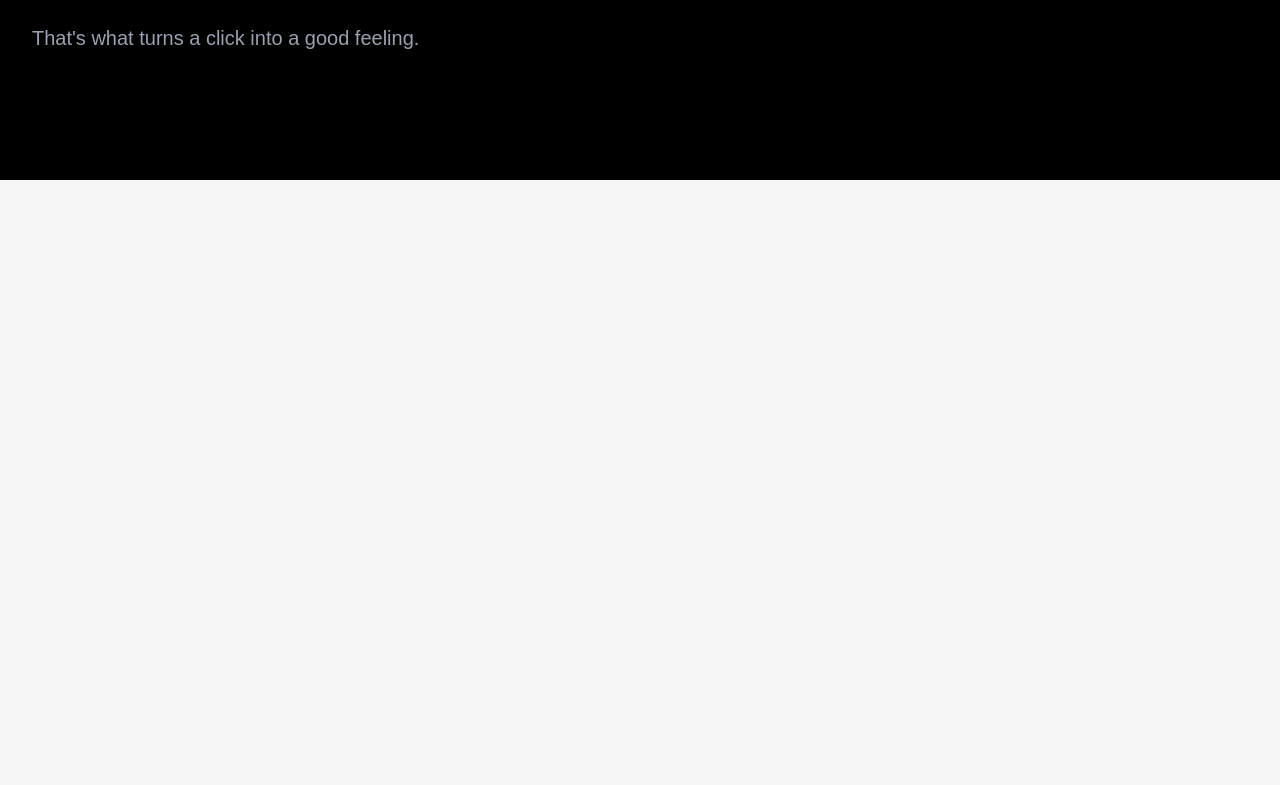
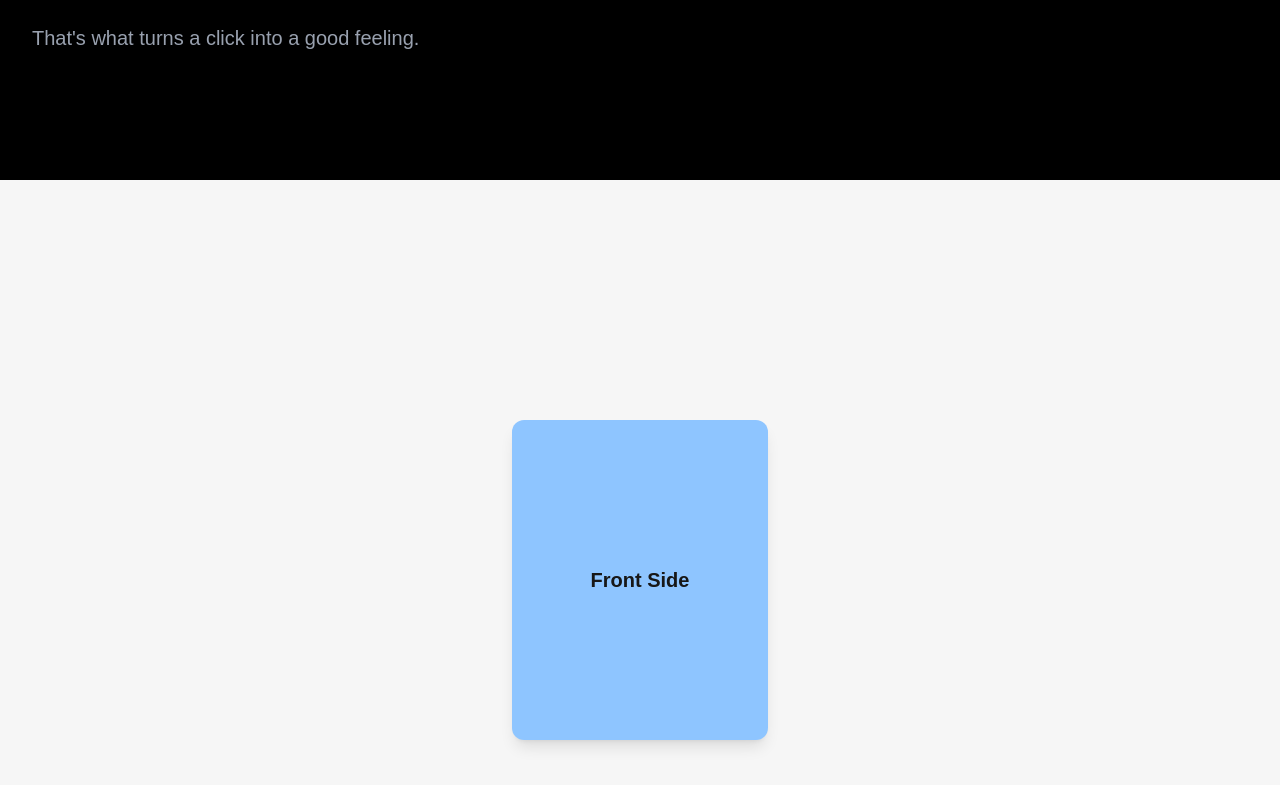
Before and after one commit to imranprof/anivio-portfolio, a Next.js app: page / in a window 1280 px wide. Shown: the part 1719-2504 px from the top of the page. Before the commit the page ends 1899 px from the top, so only its background shows below. Built offline with nearby package versions, Linux system fonts and the light colour scheme; a web font is replaced by a local one.

Commit message:
feat: add demo service section

```diff
--- a/src/app/page.tsx
+++ b/src/app/page.tsx
@@ -1,5 +1,6 @@
 import About from "@/components/sections/home/About";
 import Hero from "@/components/sections/home/Hero";
+import Service from "@/components/sections/home/service/Service";
 
 
 
@@ -9,6 +10,7 @@ export default function Home() {
     <main>
       <Hero />
       <About />
+      <Service />
     </main>
   );
 }
--- /dev/null
+++ b/src/components/sections/home/service/Service.tsx
@@ -0,0 +1,25 @@
+
+
+const Service = () => {
+  return (
+    <div className="flex justify-center items-center h-screen">
+      <div className="group w-64 h-80 [perspective:1000px] ">
+        {/* Card Wrapper */}
+        <div className="relative w-full h-full transition-transform duration-700 [transform-style:preserve-3d] group-hover:[transform:rotateY(180deg)]">
+
+          {/* Front */}
+          <div className="absolute w-full h-full bg-blue-300 rounded-xl shadow-lg flex items-center justify-center backface-hidden">
+            <h2 className="text-xl font-bold">Front Side</h2>
+          </div>
+
+          {/* Back */}
+          <div className="absolute w-full h-full bg-gray-800 text-white rounded-xl shadow-lg flex items-center justify-center [transform:rotateY(180deg)] backface-hidden">
+            <p className="text-lg">Back Side</p>
+          </div>
+        </div>
+      </div>
+    </div>
+  )
+}
+
+export default Service
```
